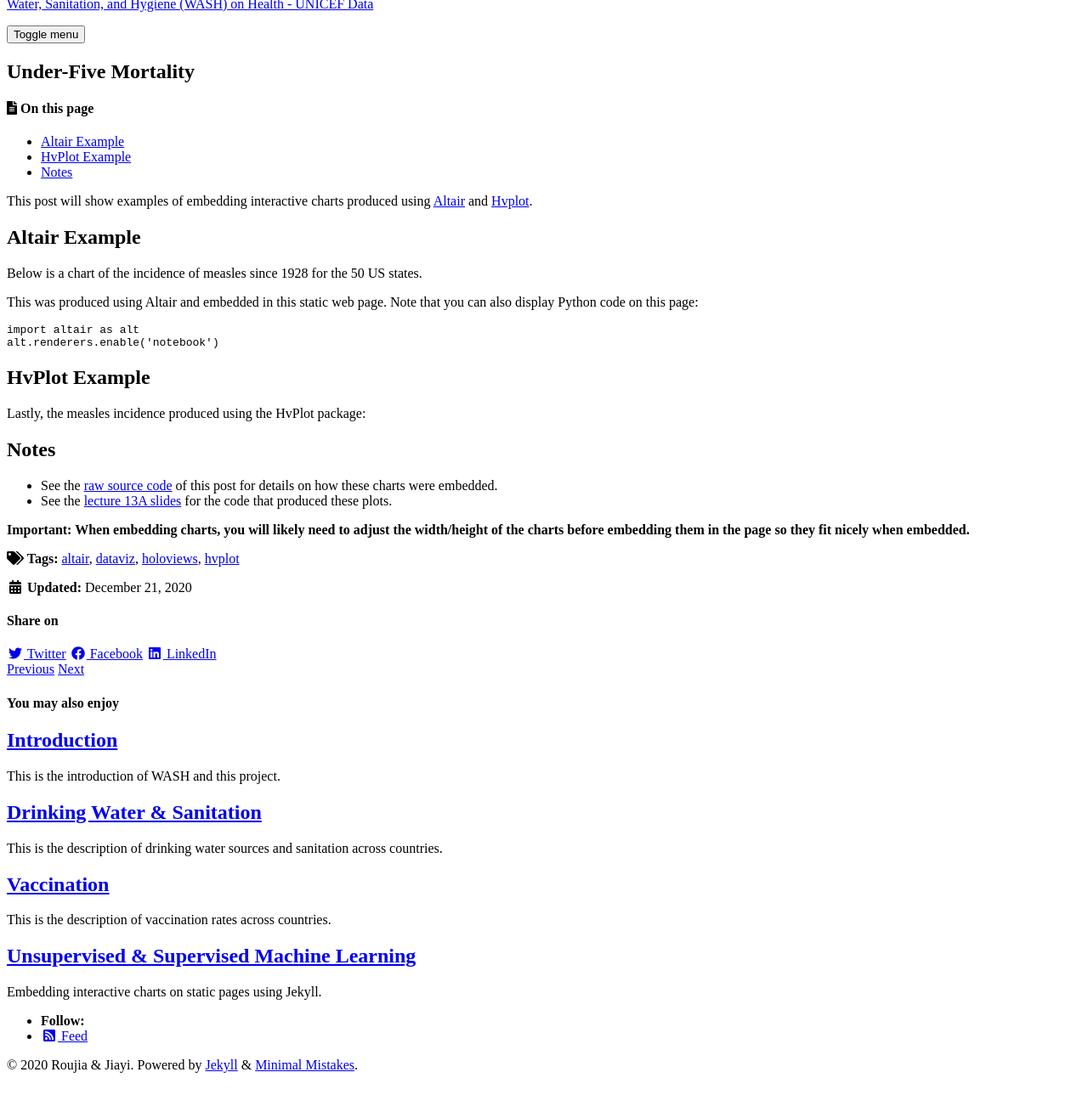
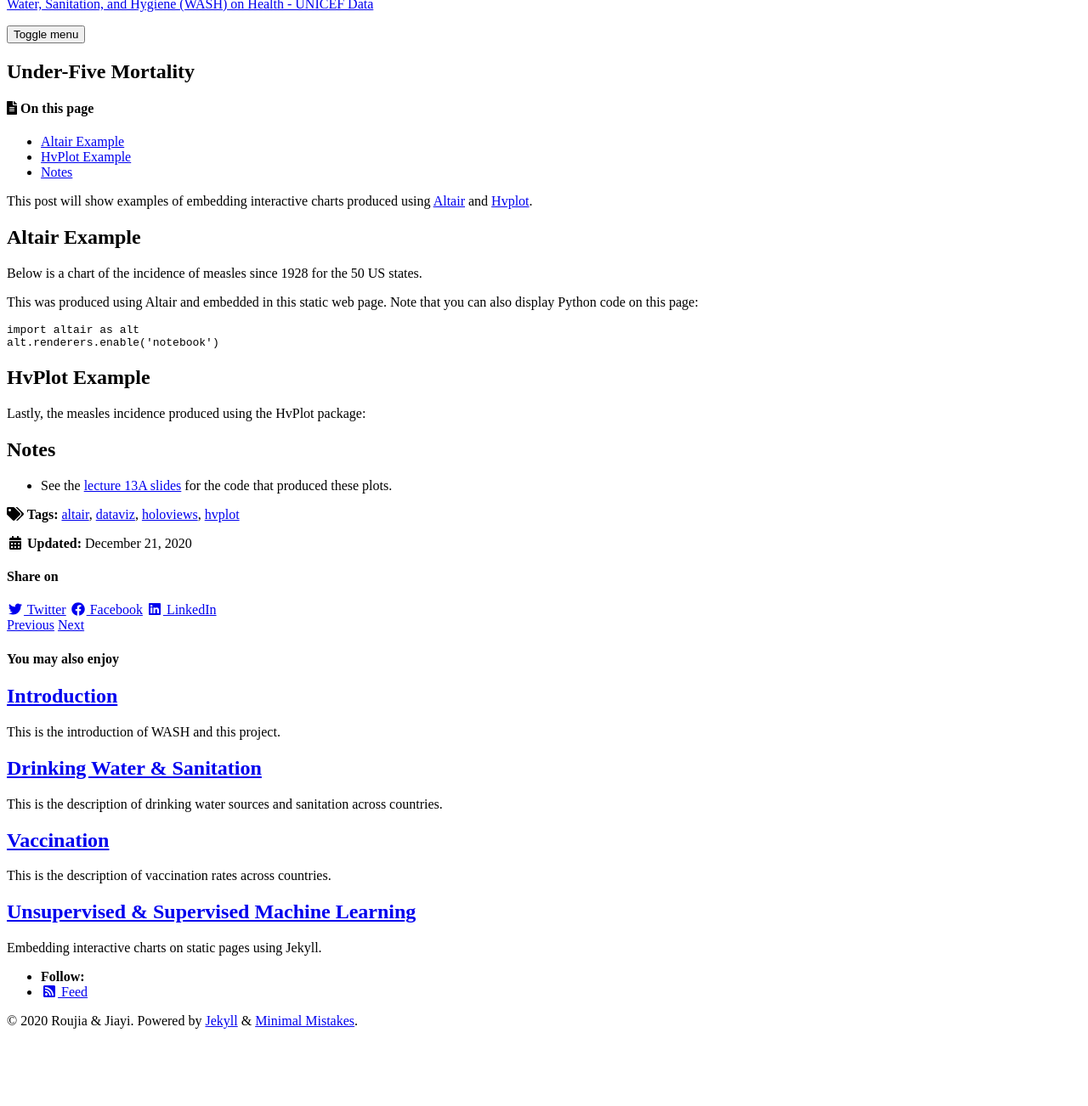
Before and after one commit to RoujiaChen/jiayi_roujia_FP, a Jekyll site: the page built from _posts/2020-12-21-b-mortality.md, in a window 1280 px wide, cut to the strip 112-1445 px from the top of the page. Shown: the top 1302 px of the strip at 85% size. Built offline with Jekyll 4.4.1, drawn with Linux system fonts in a browser that asks for light colours; cached includes are drawn as plain includes; nearby versions of some CDN libraries; after the commit the page ends 1393 px from its top, so only the background shows below that.

Commit message:
Update 2020-12-21-b-mortality.md

```diff
--- a/_posts/2020-12-21-b-mortality.md
+++ b/_posts/2020-12-21-b-mortality.md
@@ -3,7 +3,7 @@
 date: 2020-12-21
 published: true
 tags: [dataviz, altair, hvplot, holoviews]
-excerpt: "Embedding interactive charts on static pages using Jekyll."
+excerpt: "This is the description of stillbirth, neonatal, infant, and child mortality rates across countries."
 altair-loader:
   altair-chart-1: "charts/measlesAltair.json"
 hv-loader:
@@ -35,7 +35,4 @@
 
 ## Notes
 
-- See the [raw source code](https://raw.githubusercontent.com/MUSA-550-Fall-2020/github-pages-starter/master/_posts/2019-04-13-measles-charts.md) of this post for details on how these charts were embedded.
 - See the [lecture 13A slides](https://github.com/MUSA-550-Fall-2020/week-13/blob/master/lecture-13A.ipynb) for the code that produced these plots.
-
-**Important: When embedding charts, you will likely need to adjust the width/height of the charts before embedding them in the page so they fit nicely when embedded.**
```
